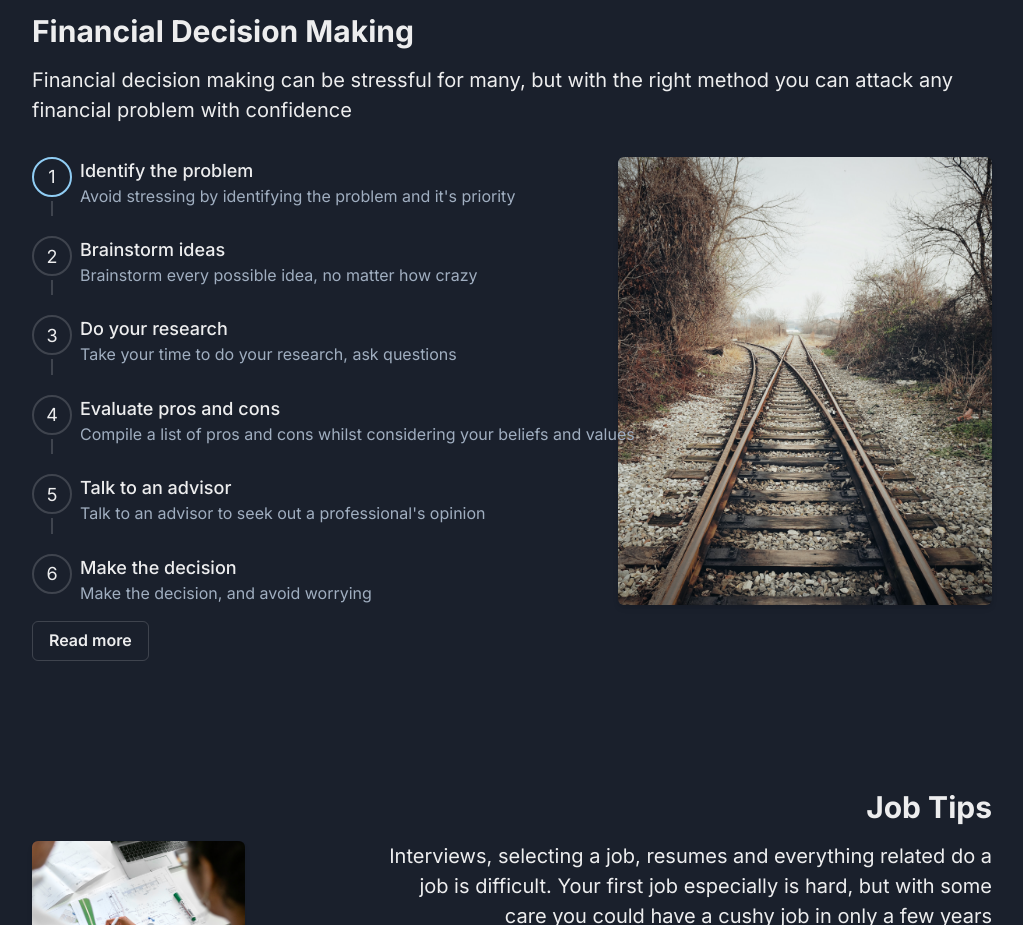
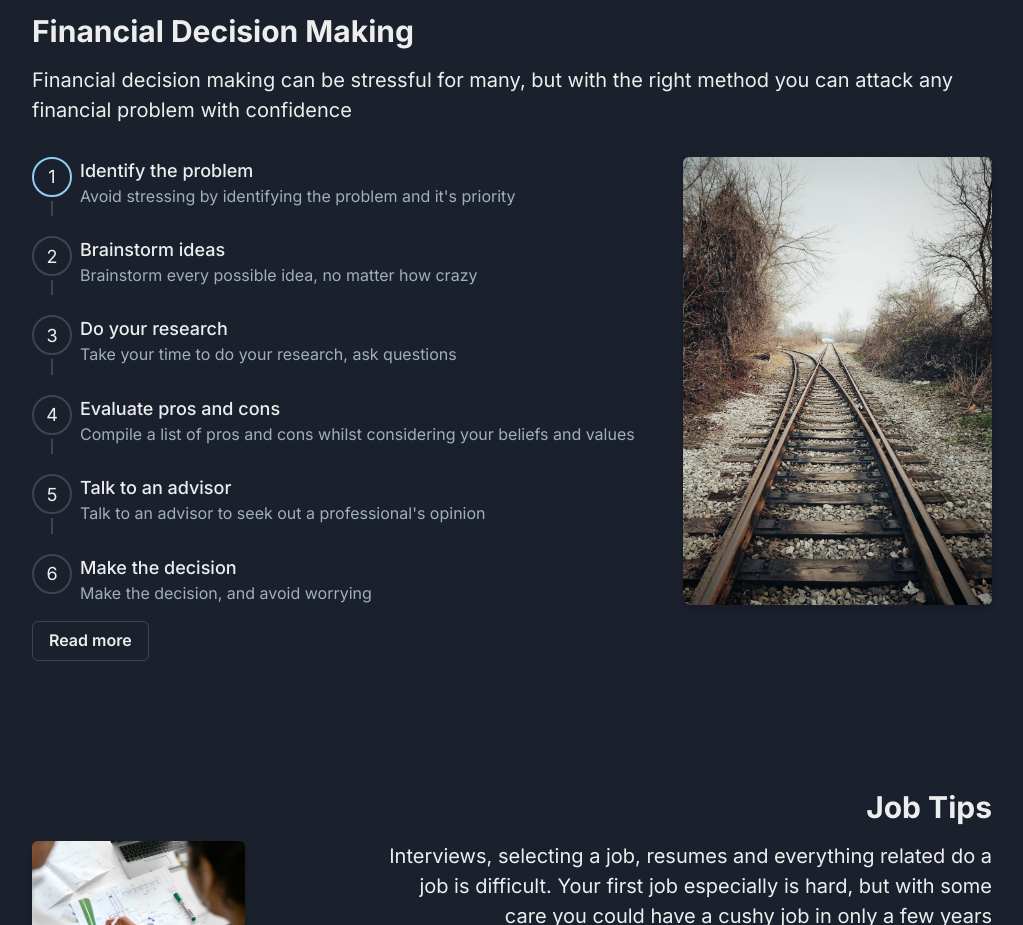
Before and after one commit to Jamzy01/megamoney, a React (Vite) app: page /#/home in a window 1280 px wide. Before the commit this address led to /#/home. Shown: the part 2020-2945 px from the top of the page, without its empty margins (128-1151 px from the left). Built offline with nearby package versions, Linux system fonts and the light colour scheme.

Commit message:
Minor changes

```diff
--- a/src/pages/decisionMaking/decisionMaking.jsx
+++ b/src/pages/decisionMaking/decisionMaking.jsx
@@ -32,7 +32,7 @@ function DecisionMakingStep({ number, title, below, ...rest }) {
           bottom={0}
           left={0}
           right={0}
-          fontSize="xl"
+          fontSize="lg"
           textAlign="center"
           display="flex"
         >
--- a/src/pages/home/home.jsx
+++ b/src/pages/home/home.jsx
@@ -32,6 +32,7 @@ import { Link } from "react-router-dom";
 
 import { motion } from "framer-motion";
 import ScrollAnimated from "../../components/scrollAnimated/scrollAnimated";
+import SequencedScrollAnimated from "../../components/scrollAnimated/sequencedScrollAnimated";
 
 function GlassCard({ children, ...rest }) {
   return (
@@ -121,7 +122,7 @@ function Home() {
         right={0}
         top={0}
       />
-      <ScrollAnimated>
+      <SequencedScrollAnimated>
         <Box
           right={0}
           display="flex"
@@ -142,8 +143,6 @@ function Home() {
             unknowingly
           </PageSubHeading>
         </Box>
-      </ScrollAnimated>
-      <ScrollAnimated>
         <GlassCard
           marginTop={{ base: "8", sm: "8", md: "16", xl: "64" }}
           padding="8"
@@ -179,7 +178,7 @@ function Home() {
             src={moneyfalling}
           />
         </GlassCard>
-      </ScrollAnimated>
+      </SequencedScrollAnimated>
       <ScrollAnimated>
         <Box
           marginTop={{ base: "8", sm: "8", md: "16", xl: "64" }}
@@ -254,7 +253,8 @@ function Home() {
             right method you can attack any financial problem with confidence
           </ResponsiveBodyText>
           <Box
-            display={{ base: "none", sm: "none", lg: "flex" }}
+            display={{ base: "none", sm: "none", xl: "flex" }}
+            gap="8"
             flexDirection={{ base: "column", sm: "column", lg: "row" }}
             justifyContent="space-between"
           >
@@ -290,7 +290,6 @@ function Home() {
               src={decisionmaking}
               marginTop="8"
               objectFit="cover"
-              width={{ base: null, sm: null, lg: "40%" }}
               height={{ base: "32", sm: "32", lg: "md" }}
               borderRadius="md"
               shadow="md"
```
